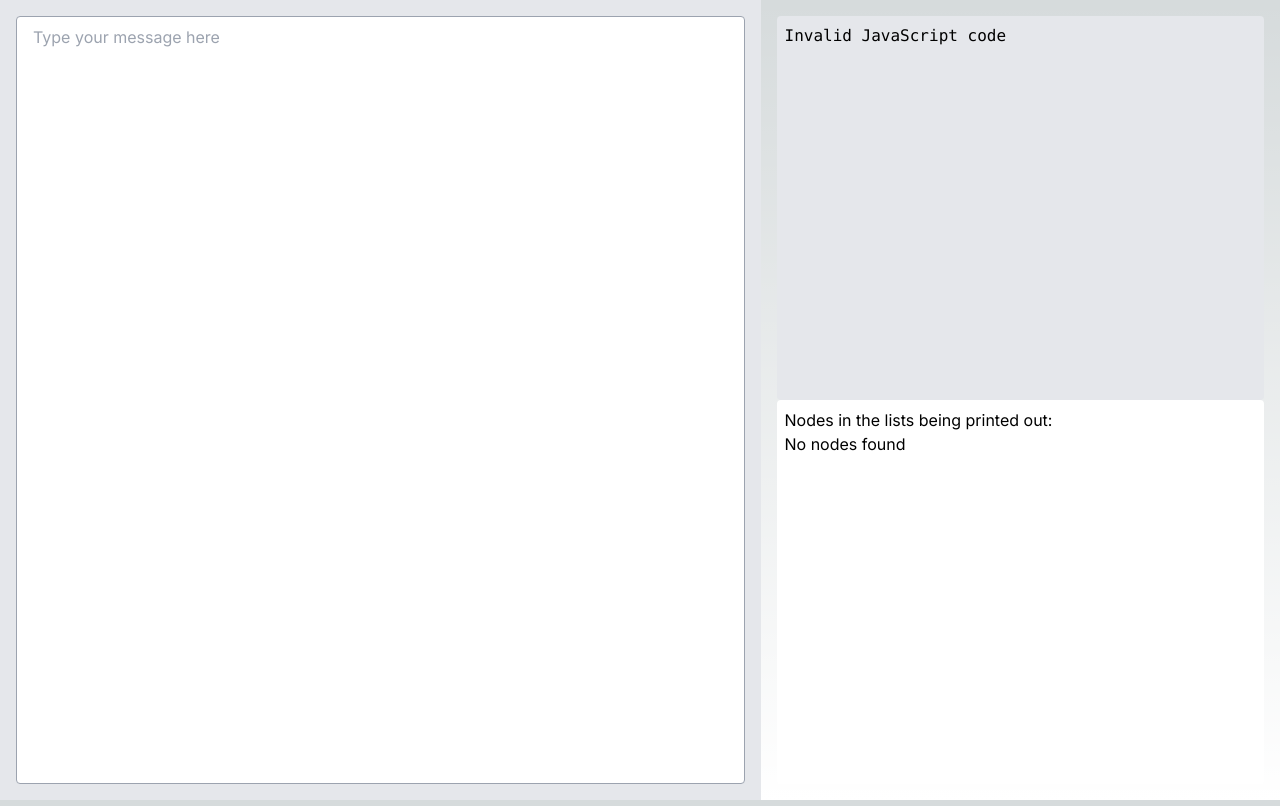
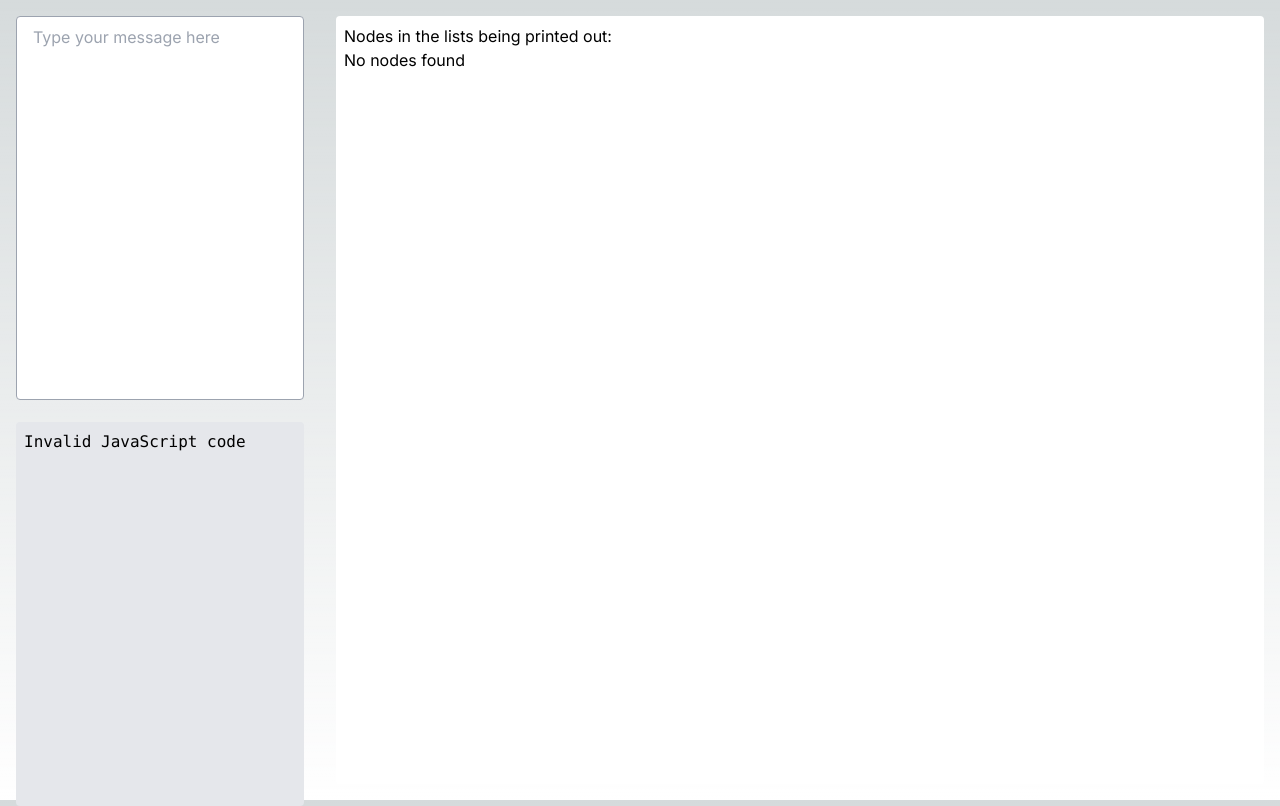
Before and after one commit to chcardoz/neural-net-web, a Next.js app: page / in a window 1280 px wide. Built offline with nearby package versions, Linux system fonts and the light colour scheme.

Commit message:
changed visual arrangements

```diff
--- a/app/page.tsx
+++ b/app/page.tsx
@@ -21,30 +21,26 @@ export default function Home() {
 
 	return (
 		<div className="flex h-screen">
-			<div className="flex-grow bg-gray-200 p-4">
+			<div className="w-1/4 p-4">
 				<textarea
 					value={message}
 					onChange={handleMessageChange}
-					className="flex-grow p-2 pl-4 rounded border border-gray-400 resize-none text-black w-full h-full"
-					style={{ alignSelf: "flex-start", textAlign: "left" }}
+					className="w-full h-1/2 p-2 pl-4 rounded border border-gray-400 resize-none text-black"
 					placeholder="Type your message here"
 				/>
-			</div>
-			<div className="flex-1 flex flex-col items-start p-4">
 				<div
-					className="bg-gray-200 p-2 rounded text-black overflow-auto w-full h-full"
-					style={{ maxHeight: "50vh" }}
+					className="bg-gray-200 p-2 rounded text-black overflow-auto mt-4"
+					style={{ height: "50%" }}
 				>
 					<pre>
 						{parseResult
 							? JSON.stringify(parseResult, null, 2)
 							: "Invalid JavaScript code"}
-					</pre>{" "}
+					</pre>
 				</div>
-				<div
-					className="bg-white p-2 rounded text-black overflow-auto w-full h-full"
-					style={{ maxHeight: "50vh" }}
-				>
+			</div>
+			<div className="flex-1 p-4">
+				<div className="bg-white p-2 rounded text-black overflow-auto w-full h-full">
 					<h1> Nodes in the lists being printed out:</h1>
 					<ValueList identifier={identifiers} />
 				</div>
```
